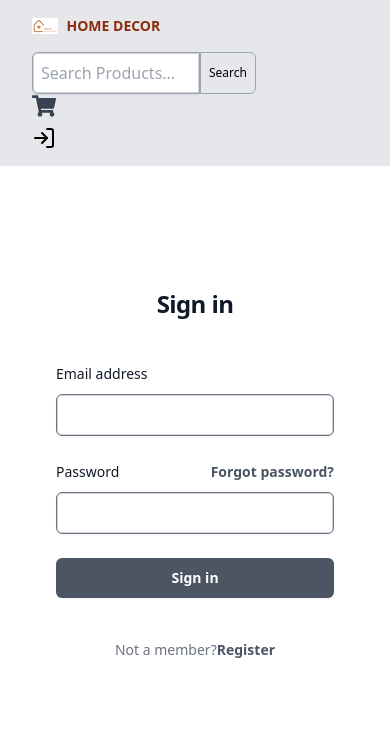
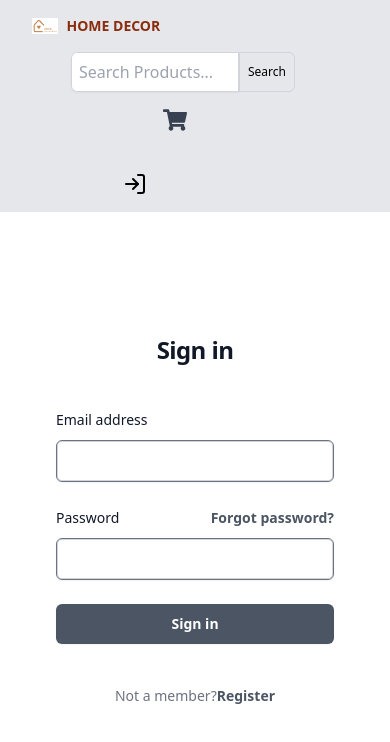
Before and after one commit to binhnguyen96html/MERN_PROJECT_HOMEDECOR, a React (Create React App) app in the folder frontend/: page /login in a window 390 px wide. Shown: the top 742 px of the page. Built offline with nearby package versions, Linux system fonts and the light colour scheme.

Commit message:
edit responsive

```diff
--- a/frontend/src/components/Carosel.jsx
+++ b/frontend/src/components/Carosel.jsx
@@ -35,8 +35,8 @@ const Carosel = () => {
             }}
           ></div>
           <div
-          className="absolute bottom-0 left-0 right-0 h-24 pt-3
-          bg-black text-white text-5xl text-center opacity-50">
+          className="text-2xl pt-5 px-3 absolute bottom-0 left-0 right-0 h-24
+          bg-black text-white md:text-5xl text-center opacity-50">
             {`${product.name} ($${product.price})`}
         </div>
         </SwiperSlide>
--- a/frontend/src/components/Header.jsx
+++ b/frontend/src/components/Header.jsx
@@ -49,7 +49,8 @@ const Header = () => {
           </div>
         </Link>
 
-        <div className="md:flex gap-4 text-2xl mt-4 items-center">
+        <div className="flex flex-col md:flex md:flex-row mt-4 gap-4 text-2xl items-center">
+
           {/* SEARCH BOX */}
           <div className="mr-6 max-w-56">
             <SearchBox />
--- a/frontend/src/components/SearchBox.jsx
+++ b/frontend/src/components/SearchBox.jsx
@@ -32,11 +32,11 @@ const SearchBox = () => {
               type="text"
               required
               placeholder="Search Products..."
-              className="block w-full rounded-l-md border border-gray-400 p-2 text-gray-900 shadow-sm ring-1 ring-inset ring-gray-300 placeholder:text-gray-400 focus:ring-2 focus:ring-inset focus:ring-indigo-600 sm:text-sm sm:leading-6"
+              className="block w-full border-none rounded-l-md p-2 text-gray-900 shadow-sm ring-1 ring-inset ring-gray-300 placeholder:text-gray-400 focus:ring-2 focus:ring-inset focus:ring-indigo-600 sm:text-sm sm:leading-6"
             />
             <button
             type="submit"
-            className="border p-2 border-gray-400 rounded-r-md
+            className="border p-2 border-gray-300 rounded-r-md
             hover:bg-gray-400 transition duration-150 ease-in-out"
             >Search</button>
           </div>
--- a/frontend/src/screens/ProfileScreen.jsx
+++ b/frontend/src/screens/ProfileScreen.jsx
@@ -52,8 +52,8 @@ const ProfileScreen = () => {
   };
 
   return (
-    <div className="px-8 grid grid-cols-4">
-      <div className="col-span-1">
+    <div className="px-8 grid grid-cols-1 md:grid-cols-4 ">
+      <div className="md:col-span-1">
         <h1 className="mb-4">User Profile</h1>
         <div className="mt-10 sm:mx-auto sm:w-full sm:max-w-sm">
           <form onSubmit={submitHandler} className="space-y-2">
@@ -131,8 +131,8 @@ const ProfileScreen = () => {
         </div>
       </div>
 
-      <div className="col-span-3 ml-6">
-        <h1 className="mb-4">My Orders</h1>
+      <div className="text-center mt-12 md:col-span-3 ml-6">
+        <h1 className="mb-6">My Orders</h1>
 
         {isLoading ? (
           <Spinner />
```
